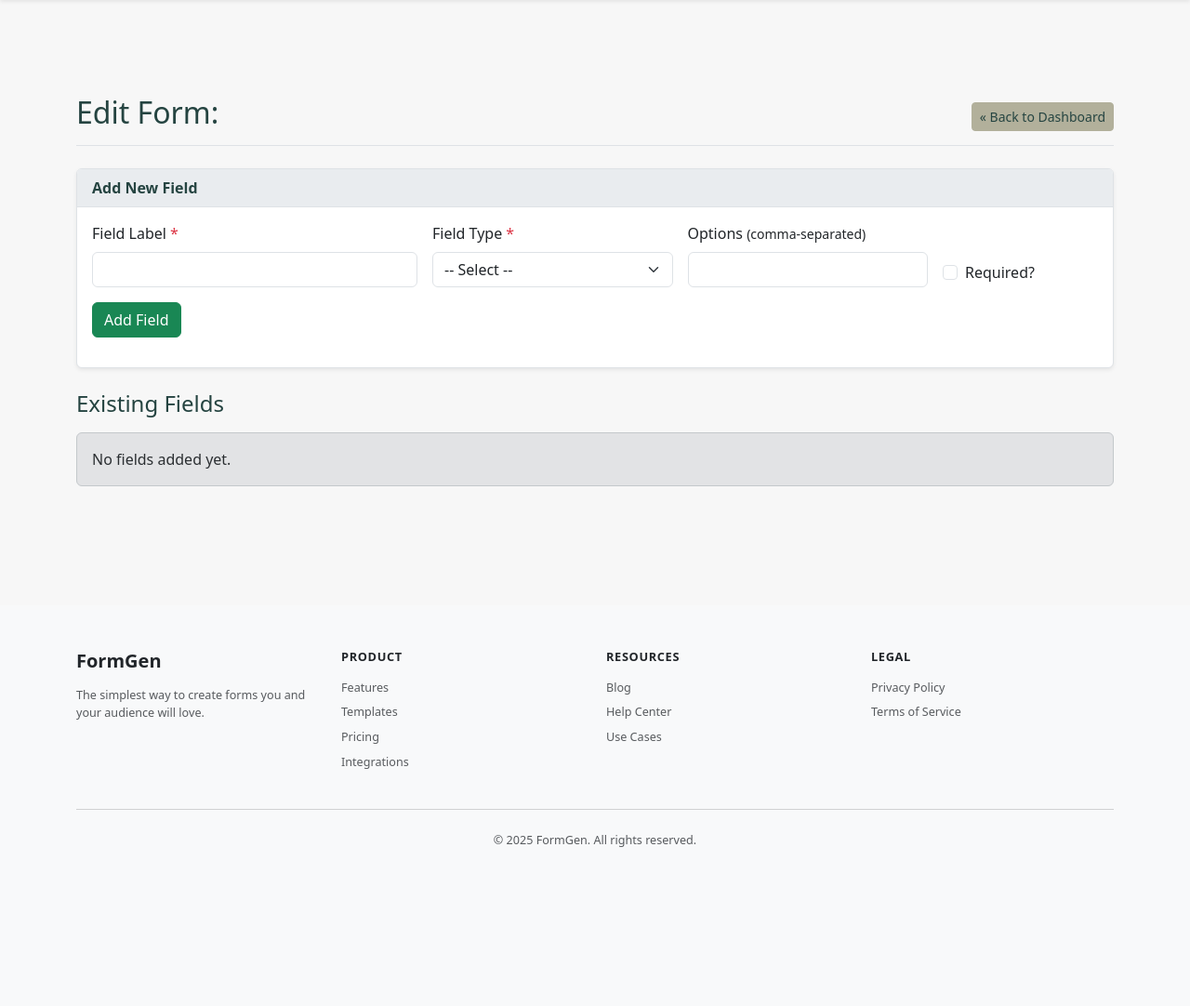
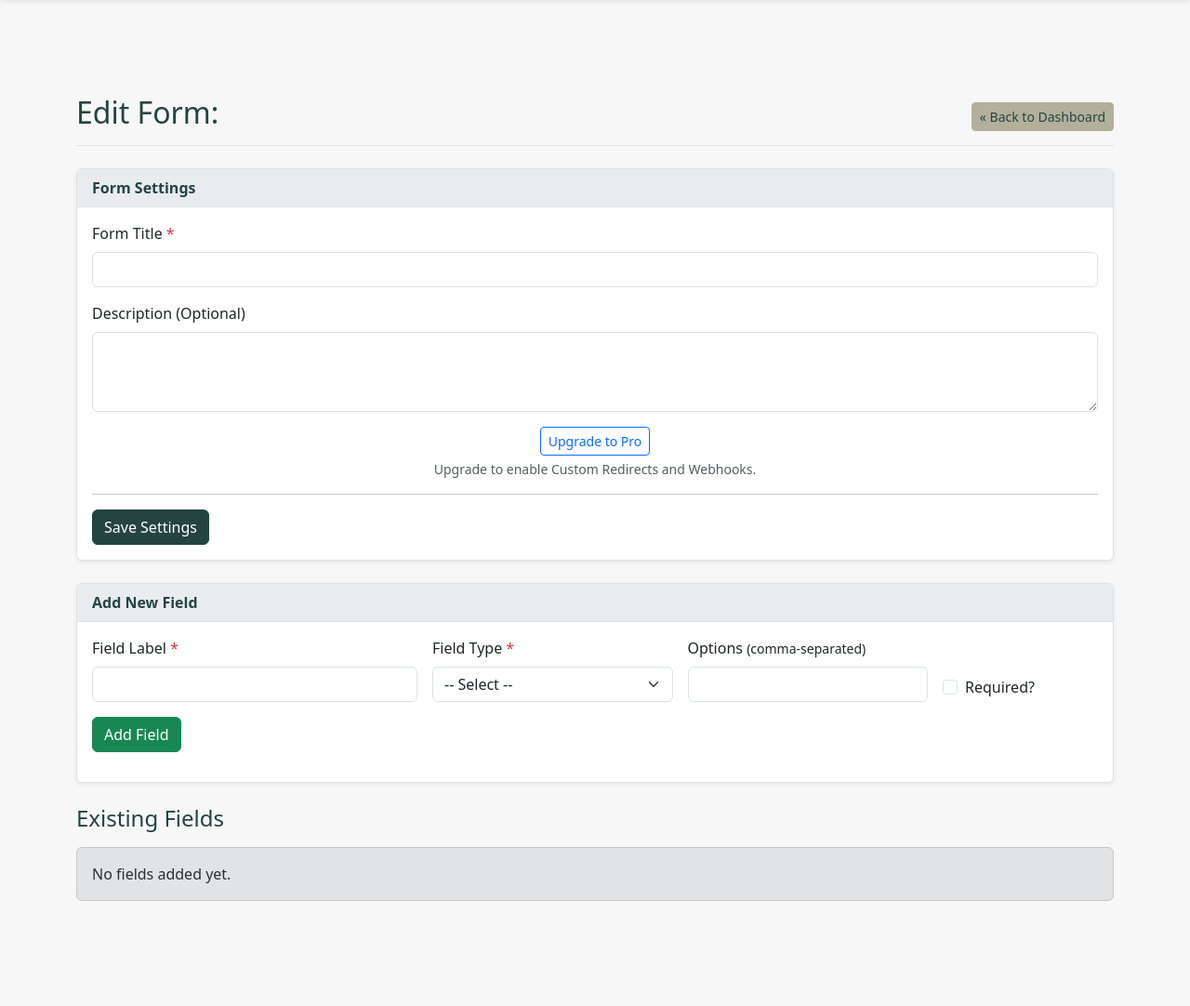
Before and after one commit to SirPelzy/form-generator, a Flask app: template templates/edit_form.html in a window 1280 px wide. Shown: the part 56-1138 px from the top of the page at 93% size. Before the commit the page ends 967 px from the top, so only its background shows below. Run offline with Flask 3, Linux system fonts and the light colour scheme; the template is opened without the code that fills it, so the values that code supplies are empty; some libraries are stand-ins or nearby versions.

Commit message:
Update edit_form.html

```diff
--- a/templates/edit_form.html
+++ b/templates/edit_form.html
@@ -14,11 +14,66 @@
         <a href="{{ url_for('dashboard') }}" class="btn btn-sm btn-secondary">&laquo; Back to Dashboard</a>
     </div>
 
+    {# --- Form Settings Section --- #}
+    <div class="card mb-4 shadow-sm">
+        <div class="card-header">Form Settings</div>
+        <div class="card-body">
+            {# This form POSTs back to the same edit_form URL #}
+            <form method="POST" action="{{ url_for('edit_form', form_id=form.id) }}">
+                 {# CSRF Token is essential for this form #}
+                 <input type="hidden" name="csrf_token" value="{{ csrf_token() }}">
+                 {# Hidden input to identify which form was submitted #}
+                 <input type="hidden" name="action" value="update_settings">
+
+                 {# Existing Title Field #}
+                 <div class="mb-3">
+                     <label for="form_title" class="form-label">Form Title <span class="text-danger">*</span></label>
+                     <input type="text" class="form-control" id="form_title" name="form_title" required value="{{ form.title }}">
+                 </div>
+                 {# Existing Description Field #}
+                 <div class="mb-3">
+                     <label for="form_description" class="form-label">Description (Optional)</label>
+                     <textarea class="form-control" id="form_description" name="form_description" rows="3">{{ form.description or '' }}</textarea>
+                 </div>
+
+                 {# --- Pro Features - Conditional Inputs --- #}
+                 {% if current_user.plan == 'pro' and current_user.subscription_status == 'active' %}
+                     <hr>
+                     <h5 class="h6 text-primary mb-3">Pro Features</h5>
+                     {# Custom Redirect URL #}
+                     <div class="mb-3">
+                         <label for="redirect_url" class="form-label">Custom Redirect URL (Optional)</label>
+                         <input type="url" class="form-control" id="redirect_url" name="redirect_url" placeholder="https://yoursite.com/thank-you" value="{{ form.redirect_url or '' }}">
+                         <small class="form-text text-muted">Redirect users to this URL after successful submission. Leave blank to show default message.</small>
+                     </div>
+
+                     {# Webhook URL #}
+                     <div class="mb-3">
+                         <label for="webhook_url" class="form-label">Webhook URL (Optional)</label>
+                         <input type="url" class="form-control" id="webhook_url" name="webhook_url" placeholder="https://yourapi.com/new-submission" value="{{ form.webhook_url or '' }}">
+                         <small class="form-text text-muted">Send submission data instantly to this URL.</small>
+                     </div>
+                 {% else %}
+                     {# Show upgrade prompt if user is free #}
+                     <div class="mt-3 text-center">
+                         <a href="{{ url_for('pricing') }}" class="btn btn-sm btn-outline-primary">Upgrade to Pro</a>
+                         <small class="d-block text-muted mt-1">Upgrade to enable Custom Redirects and Webhooks.</small>
+                     </div>
+                 {% endif %}
+                 {# --- End Pro Features --- #}
+
+                 <hr>
+                 <button type="submit" class="btn btn-primary">Save Settings</button>
+             </form>
+        </div> {# End card-body #}
+    </div> {# End card #}
+
     {# --- Add New Field Form in a Card --- #}
     <div class="card mb-4 shadow-sm">
         <div class="card-header">Add New Field</div>
         <div class="card-body">
             <form method="POST" action="{{ url_for('edit_form', form_id=form.id) }}">
+                <input type="hidden" name="action" value="add_field">
                 <input type="hidden" name="csrf_token" value="{{ csrf_token() }}">
                 {# Use row/col for layout like before, ensure standard form classes #}
                 <div class="row g-3 mb-3 align-items-end">
```
